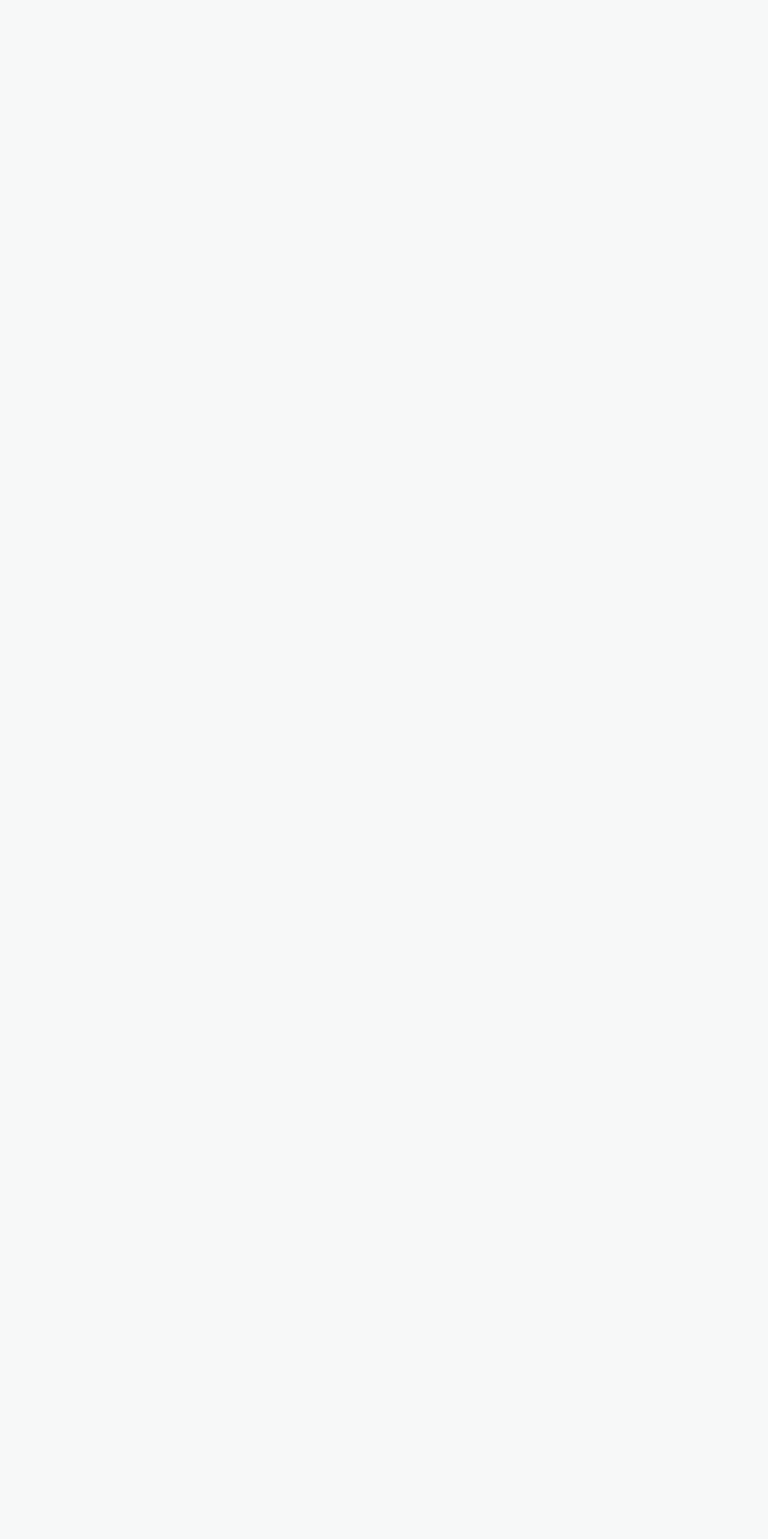
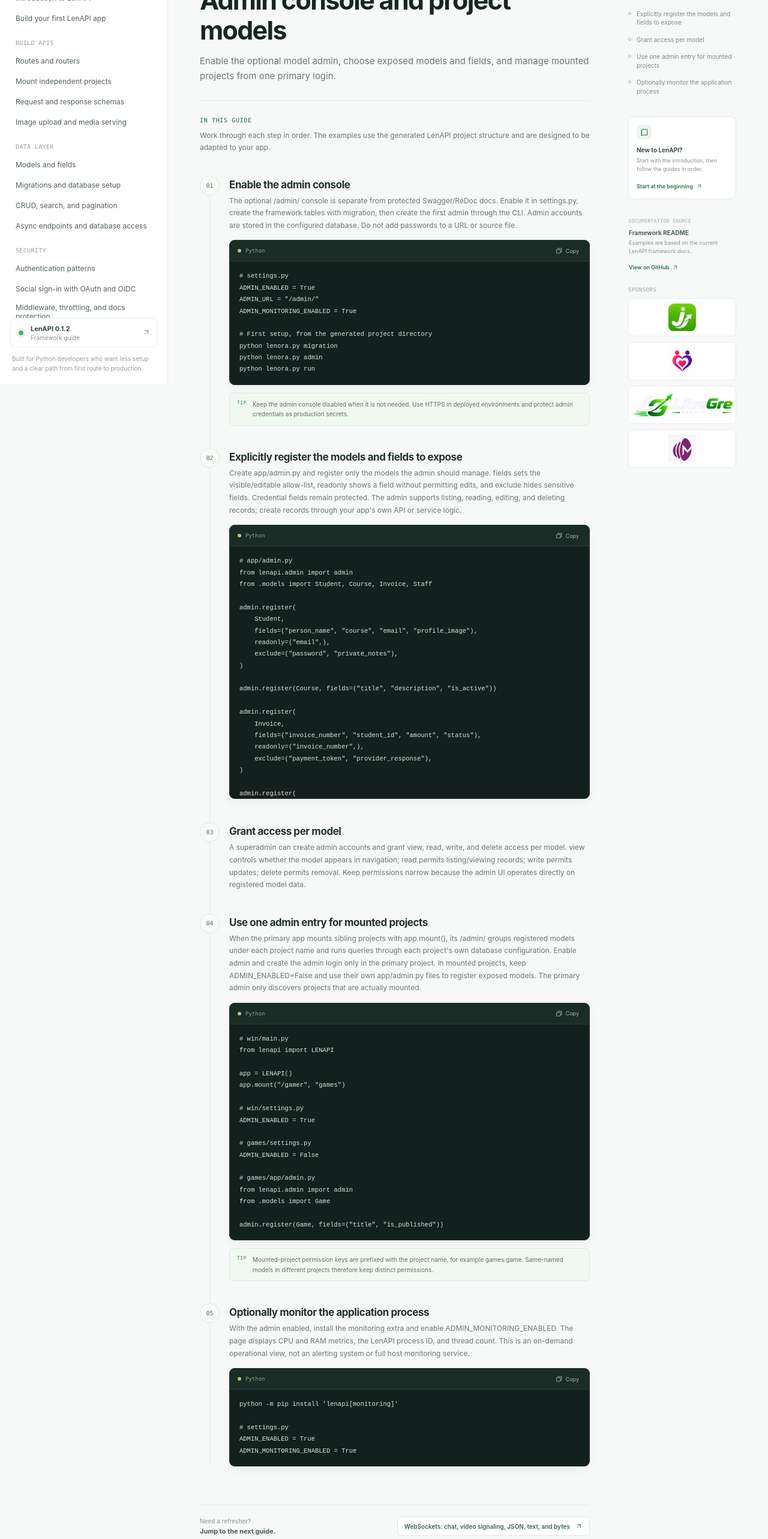
Before and after one commit to Mikandex/lenapi_documentation, a Next.js app: page /admin-console in a window 1280 px wide. Before the commit this address had no page. Shown: the part 160-2726 px from the top of the page at 60% size. Before the commit the page ends 800 px from the top, so only its background shows below. Built offline with nearby package versions, Linux system fonts and the light colour scheme.

Commit message:
Document project mounting and admin console

```diff
--- a/src/app/docs-data.ts
+++ b/src/app/docs-data.ts
@@ -25,7 +25,7 @@ export const guides: Guide[] = [
     eyebrow: "GUIDE 01 · OVERVIEW",
     summary: "A lightweight ASGI framework that helps developers spin up APIs quickly in a few steps.",
     readTime: "3 min",
-    tags: ["introduction", "overview", "asgi", "pydantic", "sqlalchemy", "framework"],
+    tags: ["introduction", "overview", "asgi", "pydantic", "sqlalchemy", "framework", "admin", "mount", "multi-project", "webhook", "private files", "monitoring", "sqlite", "mysql", "postgresql", "mongodb", "beta", "database"],
     steps: [
       {
         title: "What is LenAPI?",
@@ -40,9 +40,21 @@ export const guides: Guide[] = [
           "Authentication options including JWT, API keys, sessions, OIDC, and social sign-in",
           "WebSockets for chat, video signaling, JSON, text, and binary messages",
           "Built-in webhook handling for flexible JSON payloads and verified senders",
-          "Caching, background tasks, file uploads, middleware, and request throttling",
+          "Public and private file uploads, middleware, optional gzip, and request throttling",
+          "Sync/async cache operations and durable background queues with retry and delay options",
+          "An optional model admin console with per-model permissions and resource monitoring",
+          "Independent projects that can run separately or mount under a chosen URL prefix",
           "Optional OpenAI, Ollama, and Faker integrations",
         ],
+      },
+      {
+        title: "Which databases can you use?",
+        body: "LenAPI's supported SQL databases are SQLite (the default), MySQL, and PostgreSQL. MongoDB is the non-relational option and is currently in beta: its separate MongoDocument API is available for developers who want to try it and share feedback. MongoDB does not yet have the same relationship and migration workflow as the SQL backends, so review its guide and limitations before choosing it for production.",
+        list: [
+          "SQL: SQLite, MySQL, and PostgreSQL use LenAPI's SQL model and migration workflow.",
+          "Non-relational beta: MongoDB uses MongoDocument for document-based sync and async CRUD and is open for testing.",
+        ],
+        note: "Changing DATABASE_TYPE selects the backend; it does not convert existing SQL models, tables, or data. See the MongoDB guide for setup, model differences, and migration limitations.",
       },
       {
         title: "How this documentation is organized",
@@ -114,6 +126,39 @@ export const guides: Guide[] = [
         body: "Use GET to read, POST to create, PUT to replace, PATCH to partially update, and DELETE to remove a resource. A router tag supplies the default group in Swagger. A tag on include_router can set the group for mounted routes, while a route tag lets you label an individual operation.",
         code: `@api.patch("/users/{user_id}", tag_name="User edits")\ndef patch_user(user_id: int, data: UserPatch):\n    return {"id": user_id, "updated": True}\n\n# The mount tag is used to group the router's endpoints in Swagger.\napp.include_router(api, tag_name="Public API")`,
         note: "Use PATCH for partial updates and PUT when the request replaces the resource representation. You can include multiple routers on one app, each with its own prefix and Swagger tag.",
+      },
+    ],
+  },
+  {
+    id: "mounting-projects",
+    group: "Build APIs",
+    title: "Mount independent projects",
+    eyebrow: "PROJECT GUIDE · ARCHITECTURE",
+    summary: "Keep apps independently configured, then mount sibling projects under URL prefixes when useful.",
+    readTime: "5 min",
+    tags: ["mount", "app.mount", "projects", "subpath", "PROJECT_NAME", "database namespace", "admin"],
+    steps: [
+      {
+        title: "Keep each project independent",
+        body: "Every project created with lenora startproject has its own settings.py, models, schemas, migrations, and database URL. You can run each project as a separate server, or mount one project into another. Mounting is optional and does not merge their settings or databases.",
+        code: `workspace/\n├── win/\n│   ├── main.py\n│   ├── settings.py\n│   └── app/\n└── games/\n    ├── main.py\n    ├── settings.py\n    └── app/`,
+      },
+      {
+        title: "Mount a sibling at the URL prefix you choose",
+        body: "Call app.mount(path, project_name) in the primary project's main.py. The project name identifies the sibling directory; the URL prefix is your choice and does not have to match that project name. The sibling must have its own PROJECT_NAME in settings.py.",
+        code: `# win/main.py — primary project\nfrom lenapi import LENAPI\n\napp = LENAPI()\napp.mount("/gamer", "games")\n\n# The sibling app's routes and docs are available under:\n# /gamer/       child project's home route\n# /gamer/docs/  child project's Swagger UI\n# /gamer/redoc/ child project's ReDoc`,
+        note: "The project name passed to mount() must match a sibling project directory. The path is a separate routing choice: app.mount('/arcade', 'games') is valid too.",
+      },
+      {
+        title: "Keep databases and migrations separate",
+        body: "A mounted project loads its own settings and connects to its own DATABASE_URL. LenAPI namespaces its relational tables using the project namespace, so two projects can use one database server without treating each other's tables or migration state as their own. You can also configure separate database servers.",
+        code: `# win/settings.py\nPROJECT_NAME = "win"\nDATABASE_TYPE = "sqlite"\nDATABASE_URL = "sqlite:///win.db"\n\n# games/settings.py\nPROJECT_NAME = "games"\nDATABASE_TYPE = "postgresql"\nDATABASE_URL = "postgresql://user:password@localhost:5432/games"`,
+        note: "Run each project's migration commands from that project's directory. Mounting does not migrate a child project's schema on its behalf.",
+      },
+      {
+        title: "Choose mounting or separate servers",
+        body: "Mount projects when one ASGI process and domain should serve multiple apps under path prefixes. Run projects independently when you want separate ports, deployments, scaling, or failure boundaries. A reverse proxy can route domains or paths to independently deployed servers too.",
+        code: `# Start each app independently from its own project directory\ncd win && python lenora.py run\ncd ../games && python lenora.py run`,
       },
     ],
   },
@@ -717,6 +762,43 @@ python lenora.py migration`,
     ],
   },
   {
+    id: "admin-console",
+    group: "Security",
+    title: "Admin console and project models",
+    eyebrow: "OPERATIONS GUIDE · ADMINISTRATION",
+    summary: "Enable the optional model admin, choose exposed models and fields, and manage mounted projects from one primary login.",
+    readTime: "7 min",
+    tags: ["admin", "admin UI", "app/admin.py", "ADMIN_ENABLED", "permissions", "monitoring", "CPU", "RAM", "mounted projects"],
+    steps: [
+      {
+        title: "Enable the admin console",
+        body: "The optional /admin/ console is separate from protected Swagger/ReDoc docs. Enable it in settings.py, create the framework tables with migration, then create the first admin through the CLI. Admin accounts are stored in the configured database. Do not add passwords to a URL or source file.",
+        code: `# settings.py\nADMIN_ENABLED = True\nADMIN_URL = "/admin/"\nADMIN_MONITORING_ENABLED = True\n\n# First setup, from the generated project directory\npython lenora.py migration\npython lenora.py admin\npython lenora.py run`,
+        note: "Keep the admin console disabled when it is not needed. Use HTTPS in deployed environments and protect admin credentials as production secrets.",
+      },
+      {
+        title: "Explicitly register the models and fields to expose",
+        body: "Create app/admin.py and register only the models the admin should manage. fields sets the visible/editable allow-list, readonly shows a field without permitting edits, and exclude hides sensitive fields. Credential fields remain protected. The admin supports listing, reading, editing, and deleting records; create records through your app's own API or service logic.",
+        code: `# app/admin.py\nfrom lenapi.admin import admin\nfrom .models import Student, Course, Invoice, Staff\n\nadmin.register(\n    Student,\n    fields=("person_name", "course", "email", "profile_image"),\n    readonly=("email",),\n    exclude=("password", "private_notes"),\n)\n\nadmin.register(Course, fields=("title", "description", "is_active"))\n\nadmin.register(\n    Invoice,\n    fields=("invoice_number", "student_id", "amount", "status"),\n    readonly=("invoice_number",),\n    exclude=("payment_token", "provider_response"),\n)\n\nadmin.register(\n    Staff,\n    fields=("name", "work_email", "department"),\n    readonly=("work_email",),\n    exclude=("password", "salary", "hr_notes"),\n)`,
+      },
+      {
+        title: "Grant access per model",
+        body: "A superadmin can create admin accounts and grant view, read, write, and delete access per model. view controls whether the model appears in navigation; read permits listing/viewing records; write permits updates; delete permits removal. Keep permissions narrow because the admin UI operates directly on registered model data.",
+      },
+      {
+        title: "Use one admin entry for mounted projects",
+        body: "When the primary app mounts sibling projects with app.mount(), its /admin/ groups registered models under each project name and runs queries through each project's own database configuration. Enable admin and create the admin login only in the primary project. In mounted projects, keep ADMIN_ENABLED=False and use their own app/admin.py files to register exposed models. The primary admin only discovers projects that are actually mounted.",
+        code: `# win/main.py\nfrom lenapi import LENAPI\n\napp = LENAPI()\napp.mount("/gamer", "games")\n\n# win/settings.py\nADMIN_ENABLED = True\n\n# games/settings.py\nADMIN_ENABLED = False\n\n# games/app/admin.py\nfrom lenapi.admin import admin\nfrom .models import Game\n\nadmin.register(Game, fields=("title", "is_published"))`,
+        note: "Mounted-project permission keys are prefixed with the project name, for example games:game. Same-named models in different projects therefore keep distinct permissions.",
+      },
+      {
+        title: "Optionally monitor the application process",
+        body: "With the admin enabled, install the monitoring extra and enable ADMIN_MONITORING_ENABLED. The page displays CPU and RAM metrics, the LenAPI process ID, and thread count. This is an on-demand operational view, not an alerting system or full host monitoring service.",
+        code: `python -m pip install 'lenapi[monitoring]'\n\n# settings.py\nADMIN_ENABLED = True\nADMIN_MONITORING_ENABLED = True`,
+      },
+    ],
+  },
+  {
     id: "websockets",
     group: "Realtime and services",
     title: "WebSockets: chat, video signaling, JSON, text, and bytes",
--- a/src/app/docs-shell.tsx
+++ b/src/app/docs-shell.tsx
@@ -51,8 +51,8 @@ export default function DocsShell({ initialGuideId = "introduction" }: { initial
     return guideGroups
       .map((group) => ({
         ...group,
-        // Match each query word independently against all guide text, including
-        // explanations and code. Partial words work too: "data" matches "database".
+        // Match each query word independently, including partial words such as
+        // "data" in "database", across explanations, examples, and code.
         guides: group.guides.filter((guide) => {
           const content = searchableText(guide);
           return terms.every((term) => content.includes(term));
@@ -167,7 +167,7 @@ export default function DocsShell({ initialGuideId = "introduction" }: { initial
 
             {active.id === "introduction" && (
               <section className={styles.quickStats} aria-label="Framework highlights">
-                <div><b>19</b><span>step-by-step guides</span></div>
+                <div><b>{guides.length}</b><span>step-by-step guides</span></div>
                 <div><b>Sync + async</b><span>routes and database access</span></div>
                 <div><b>One toolkit</b><span>API, data, security, realtime</span></div>
               </section>
```
Also changed, not shown: 1 other file (tests, documents, lock files or other folders).
